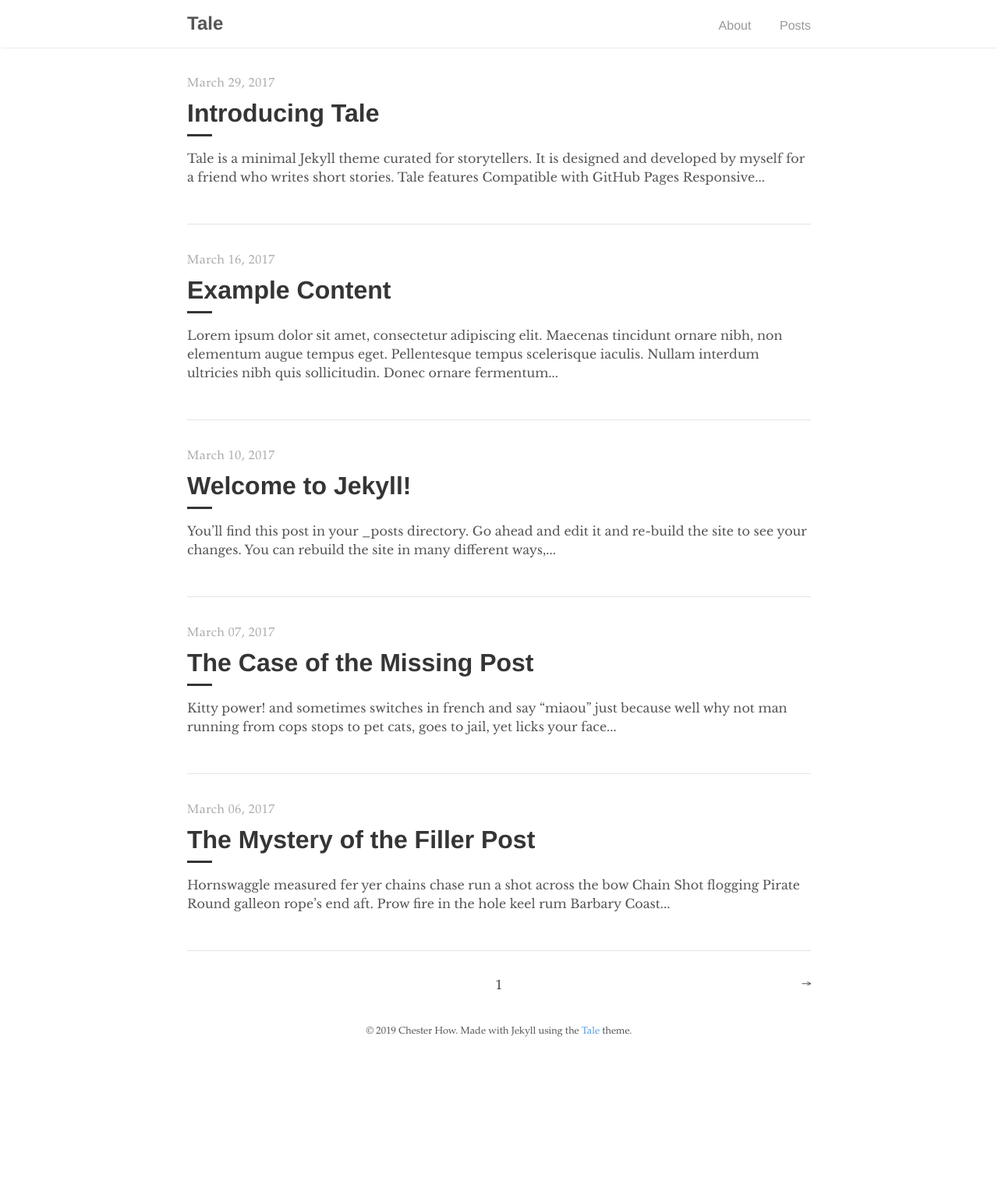
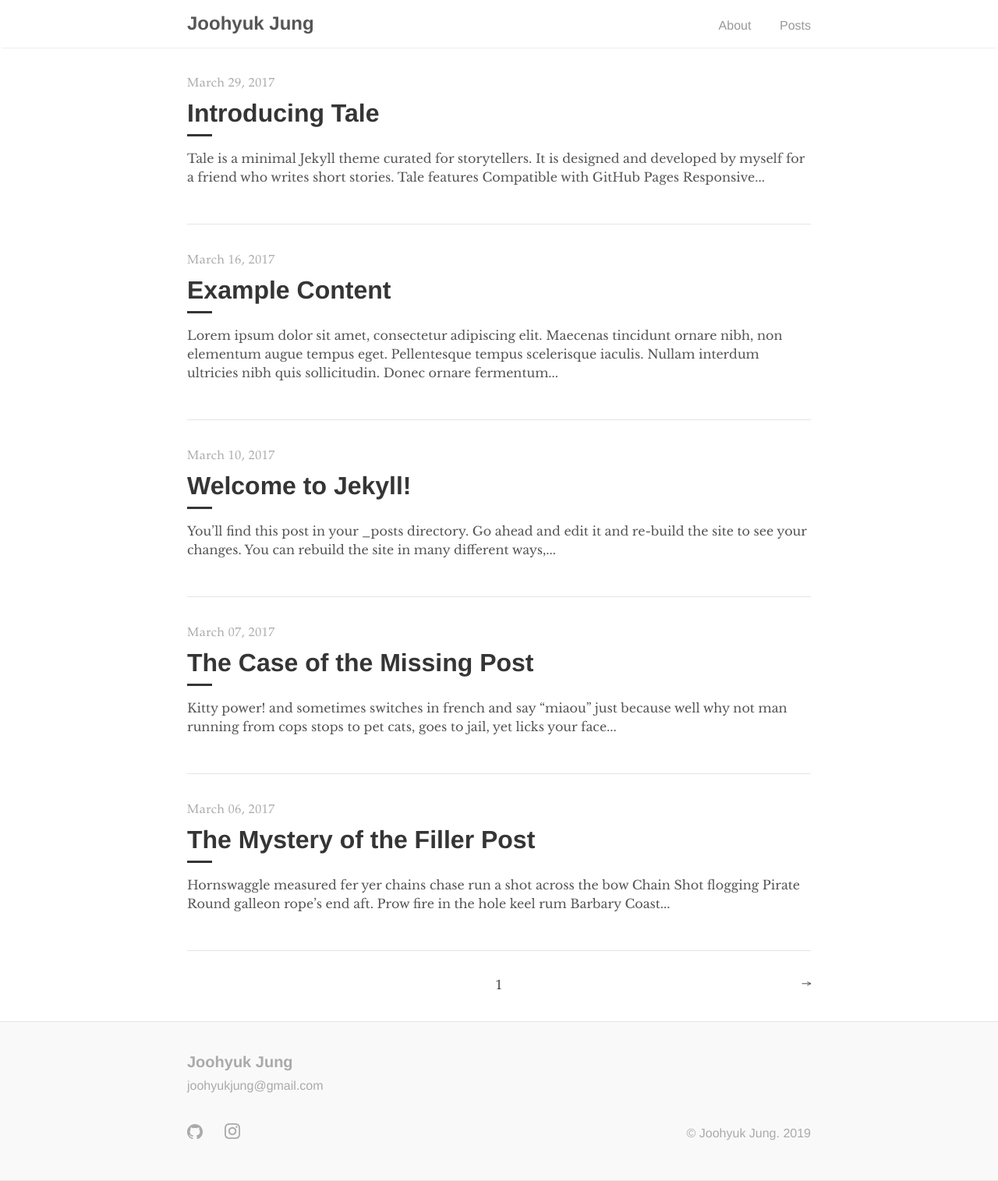
Before and after one commit to JUNGJOOHYUK/JUNGJOOHYUK.github.io, a Jekyll site: the page built from index.html, in a window 1280 px wide. Shown: the whole page at 78% size. Built offline with Jekyll 4.4.1, drawn with Linux system fonts in a browser that asks for light colours; the list of posts is cut into pages by our own code; before the commit the page ends 1366 px from its top, so only the background shows below that.

Commit message:
footer css 변경

```diff
--- a/_config.yml
+++ b/_config.yml
@@ -1,6 +1,7 @@
 # Site settings
-title:          Tale
+title:          Joohyuk Jung
 description:    "Minimal Jekyll theme for storytellers"
+baseurl:        ""
 url:            "https://jungjoohyuk.github.io"
 
 # Google Analytics
@@ -8,9 +9,10 @@ google_analytics: UA—XXXXXXXX-X
 
 # Author
 author:
-  name:         Chester How
-  url:          https://chester.how
-  email:        chesterhow@gmail.com
+  name:         Joohyuk Jung
+  url:          https://jungjoohyuk.github.io
+  email:        joohyukjung@gmail.com
+  github:       JUNGJOOHYUK
 
 # Build settings
 markdown:       kramdown
@@ -34,4 +36,4 @@ permalink:      /:year-:month-:day/:title
 paginate:       5
 
 # Excludes
-exclude: [ Gemfile, Gemfile.lock, tale.gemspec ]
+exclude: [ Gemfile, Gemfile.lock, jungjoohyuk.gemspec ]
--- a/_includes/footer.html
+++ b/_includes/footer.html
@@ -1,5 +1,47 @@
 <footer>
-  <span>
-    &copy; <time datetime="{{ site.time }}">{{ site.time | date: '%Y' }}</time> {{ site.author.name }}. Made with Jekyll using the <a href="https://github.com/chesterhow/tale/">Tale</a> theme.
-  </span>
+  <address class="footer_wrap">
+    <div class="information">
+      <div class="myname">
+        Joohyuk Jung
+      </div>
+      <a href="mailto:joohyukjung@gmail.com" class="email">
+        joohyukjung@gmail.com
+      </a>
+      <div class="accounts">
+        <a href="http://github.com/JUNGJOOHYUK" target="_blank" class="transition">
+          <svg viewBox="0 0 32.6 31.8">
+            <path fill-rule="evenodd" clip-rule="evenodd" d="M16.3,0C7.3,0,0,7.3,0,16.3c0,7.2,4.7,13.3,11.1,15.5
+                    c0.8,0.1,1.1-0.4,1.1-0.8c0-0.4,0-1.4,0-2.8c-4.5,1-5.5-2.2-5.5-2.2c-0.7-1.9-1.8-2.4-1.8-2.4c-1.5-1,0.1-1,0.1-1
+                    c1.6,0.1,2.5,1.7,2.5,1.7c1.5,2.5,3.8,1.8,4.7,1.4c0.1-1.1,0.6-1.8,1-2.2c-3.6-0.4-7.4-1.8-7.4-8.1c0-1.8,0.6-3.2,1.7-4.4
+                    C7.4,10.7,6.8,9,7.7,6.8c0,0,1.4-0.4,4.5,1.7c1.3-0.4,2.7-0.5,4.1-0.5c1.4,0,2.8,0.2,4.1,0.5c3.1-2.1,4.5-1.7,4.5-1.7
+                    c0.9,2.2,0.3,3.9,0.2,4.3c1,1.1,1.7,2.6,1.7,4.4c0,6.3-3.8,7.6-7.4,8c0.6,0.5,1.1,1.5,1.1,3c0,2.2,0,3.9,0,4.5
+                    c0,0.4,0.3,0.9,1.1,0.8c6.5-2.2,11.1-8.3,11.1-15.5C32.6,7.3,25.3,0,16.3,0z"></path>
+          </svg>
+        </a>
+        <a href="http://instagram.com/jjoohyuk" target="_blank" class="transition">
+          <svg viewBox="0 0 40.2 40.3">
+            <g>
+              <path d="M20.2,3.6c5.4,0,6,0,8.2,0.1c2,0.1,3,0.4,3.7,0.7C33,4.8,33.7,5.3,34.4,6s1.1,1.4,1.5,2.3
+                    c0.3,0.7,0.6,1.8,0.7,3.7c0.1,2.1,0.1,2.8,0.1,8.2s0,6-0.1,8.2c-0.1,2-0.4,3-0.7,3.7c-0.4,0.9-0.8,1.6-1.5,2.3s-1.4,1.1-2.3,1.5
+                    c-0.7,0.3-1.8,0.6-3.7,0.7c-2.1,0.1-2.8,0.1-8.2,0.1s-6,0-8.2-0.1c-2-0.1-3-0.4-3.7-0.7c-0.9-0.4-1.6-0.8-2.3-1.5S4.9,33,4.5,32.1
+                    c-0.3-0.7-0.6-1.8-0.7-3.7c-0.1-2.1-0.1-2.8-0.1-8.2s0-6,0.1-8.2c0.1-2,0.4-3,0.7-3.7C4.8,7.3,5.3,6.7,6,6s1.4-1.1,2.3-1.5
+                    C9,4.2,10.1,3.8,12,3.8C14.2,3.7,14.8,3.6,20.2,3.6 M20.2,0c-5.5,0-6.2,0-8.3,0.1C9.7,0.2,8.2,0.6,7,1.1C5.6,1.6,4.5,2.3,3.4,3.4
+                    S1.6,5.6,1.1,7c-0.5,1.3-0.8,2.8-0.9,4.9C0,14,0,14.7,0,20.2s0,6.2,0.1,8.3s0.4,3.6,0.9,4.9c0.5,1.3,1.2,2.5,2.3,3.6
+                    s2.2,1.8,3.6,2.3c1.3,0.5,2.8,0.8,4.9,0.9c2.2,0.1,2.8,0.1,8.3,0.1s6.2,0,8.3-0.1s3.6-0.4,4.9-0.9c1.3-0.5,2.5-1.2,3.6-2.3
+                    s1.8-2.2,2.3-3.6c0.5-1.3,0.8-2.8,0.9-4.9c0.1-2.2,0.1-2.8,0.1-8.3s0-6.2-0.1-8.3S39.7,8.3,39.2,7S38,4.5,36.9,3.4
+                    s-2.2-1.8-3.6-2.3c-1.3-0.5-2.8-0.8-4.9-0.9C26.3,0,25.7,0,20.2,0L20.2,0L20.2,0z"></path>
+              <path d="M20.2,9.8c-5.7,0-10.4,4.6-10.4,10.4s4.6,10.4,10.4,10.4S30.6,26,30.6,20.2S25.9,9.8,20.2,9.8L20.2,9.8z
+                    M20.2,26.9c-3.7,0-6.7-3-6.7-6.7s3-6.7,6.7-6.7s6.7,3,6.7,6.7C26.9,23.9,23.9,26.9,20.2,26.9L20.2,26.9z"></path>
+              <path d="M33.4,9.4c0,1.3-1.1,2.4-2.4,2.4s-2.4-1.1-2.4-2.4s1-2.4,2.3-2.4C32.2,7,33.4,8.1,33.4,9.4L33.4,9.4z"></path>
+            </g>
+          </svg>
+        </a>
+      </div>
+    </div>
+    <div class="copyright">
+            <span>
+                &copy; {{ site.author.name }}. <time datetime="{{ site.time }}">{{ site.time | date: '%Y' }}</time>
+            </span>
+    </div>
+  </address>
 </footer>
--- a/_sass/tale/_layout.scss
+++ b/_sass/tale/_layout.scss
@@ -5,7 +5,7 @@
 }
 
 main,
-footer,
+footer > .footer_wrap,
 .nav-container {
   display: block;
   margin: 0 auto;
@@ -81,12 +81,62 @@ footer,
 }
 
 footer {
-  font-family: $serif-secondary;
-  padding: 2rem 0;
-  text-align: center;
+  font-family: $sans-serif;
+  padding: 36px 0 46px 0;
+  background-color: $grey-3;
+  color: $default-tint;
+  border-top: 1px solid $grey-2;
+  border-bottom: 1px solid $grey-2;
 
-  span {
-    color: $default-color;
-    font-size: .8rem;
+  .footer_wrap {
+    font-style: normal;
+    position: relative;
+
+    .information {
+      display: inline-block;
+
+      .myname {
+        font-size: 20px;
+        font-weight: 600;
+        margin-bottom: 4px;
+      }
+      .email {
+        font-size: 16px;
+        color: $default-tint;
+      }
+
+      a.email:hover {
+        opacity: .6;
+      }
+
+      .accounts {
+        margin-top: 36px;
+        a {
+          margin-right: 24px;
+          svg {
+            fill: $default-tint;
+            width: 20px;
+          }
+        }
+        a:hover {
+          opacity: .6;
+        }
+      }
+    }
+    .copyright {
+      float: right;
+      position: absolute;
+      right: 0;
+      bottom: 2px;
+
+      @media (max-width: $break-small) {
+        float: none;
+        position: static;
+        margin-top: 6px;
+      }
+      span {
+        font-size: 16px;
+      }
+    }
   }
 }
--- a/_sass/tale/_pagination.scss
+++ b/_sass/tale/_pagination.scss
@@ -2,6 +2,7 @@
   border-top: .5px solid $grey-2;
   font-family: $serif-secondary;
   padding-top: 2rem;
+  padding-bottom: 2rem;
   position: relative;
   text-align: center;
 
--- a/_sass/tale/_variables.scss
+++ b/_sass/tale/_variables.scss
@@ -9,6 +9,8 @@ $white: #fff;
 $blue: #4a9ae1;
 $shadow-color: rgba(0, 0, 0, .2);
 $code-color: #bf616a;
+
+$break-small: 670px;
 
 // Fonts
 $serif-primary: 'Libre Baskerville', 'Times New Roman', Times, serif;
```
Also changed, not shown: jungjoohyuk.gemspec (added).
